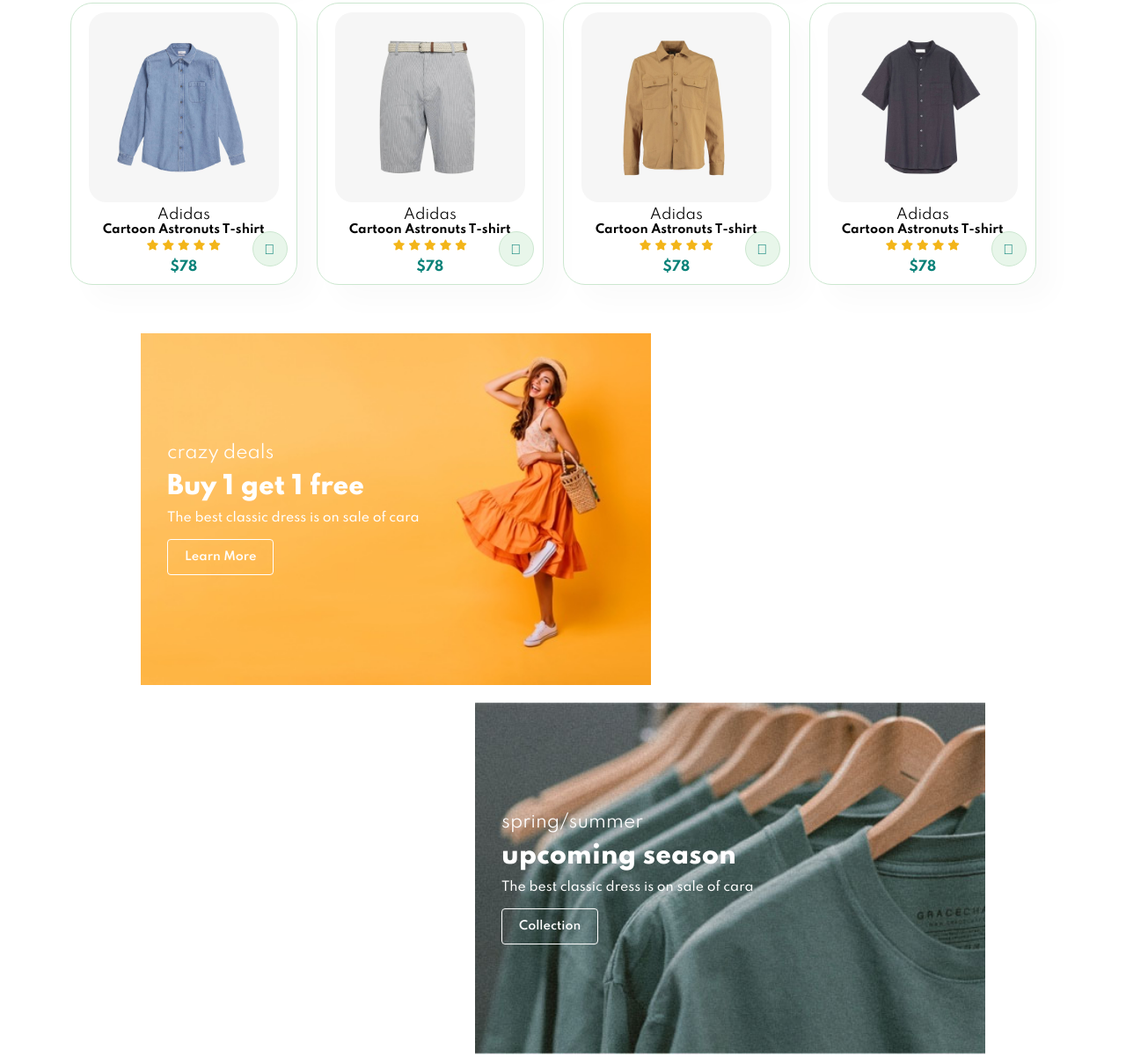
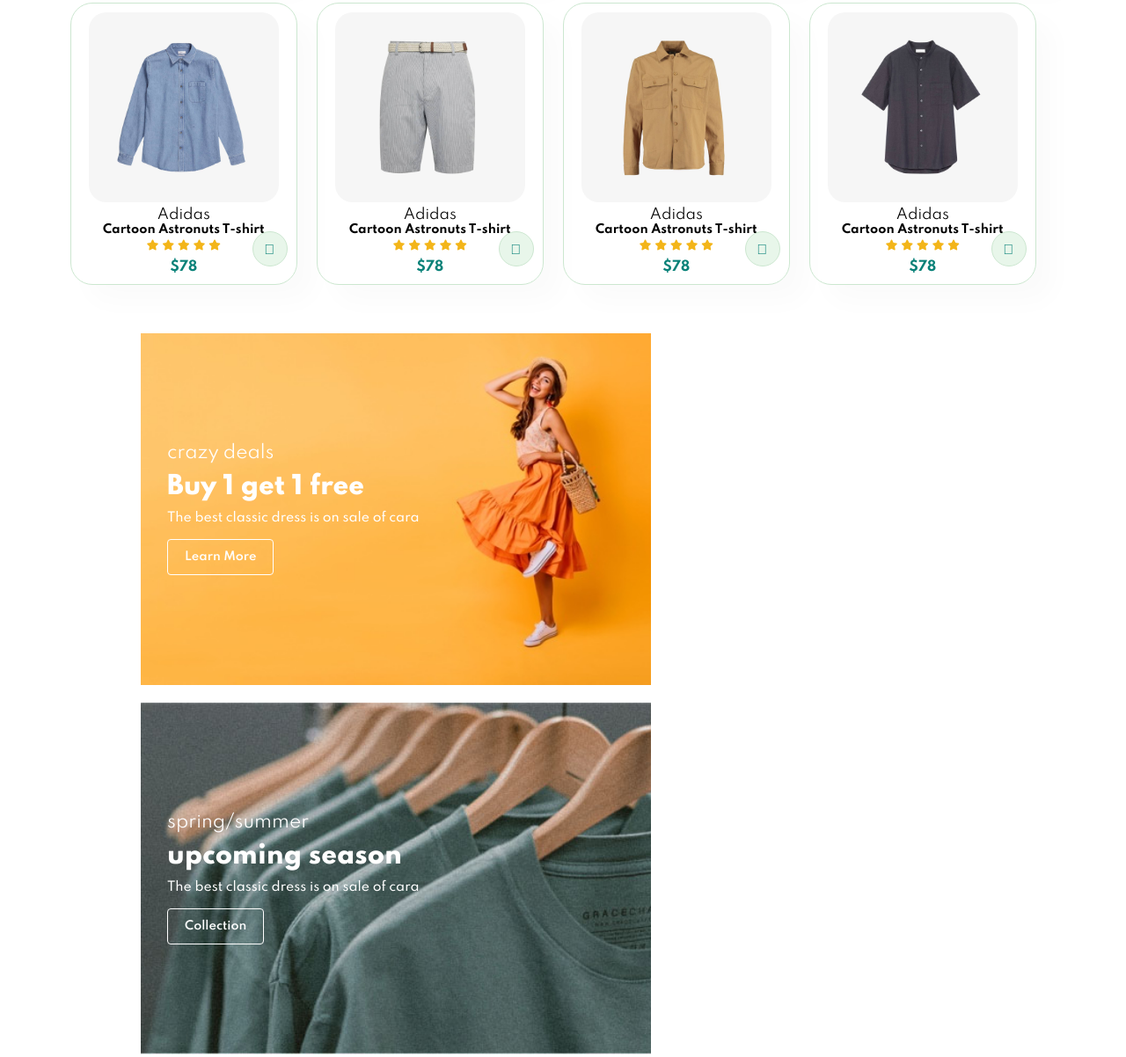
Before and after one commit to MysticPreeya/vibin, a plain HTML site: page index.html in a window 1280 px wide. Shown: the part 3001-4203 px from the top of the page at 88% size. Drawn offline with Linux system fonts and the light colour scheme.

Commit message:
Update style.css

```diff
--- a/style.css
+++ b/style.css
@@ -281,7 +281,7 @@ button.white {
   color: #fff;
 }
 #sm-banner {
-    display: flex;
+    display: auto;
     justify-content: space-between;
     flex-wrap: wrap;
 }
```
